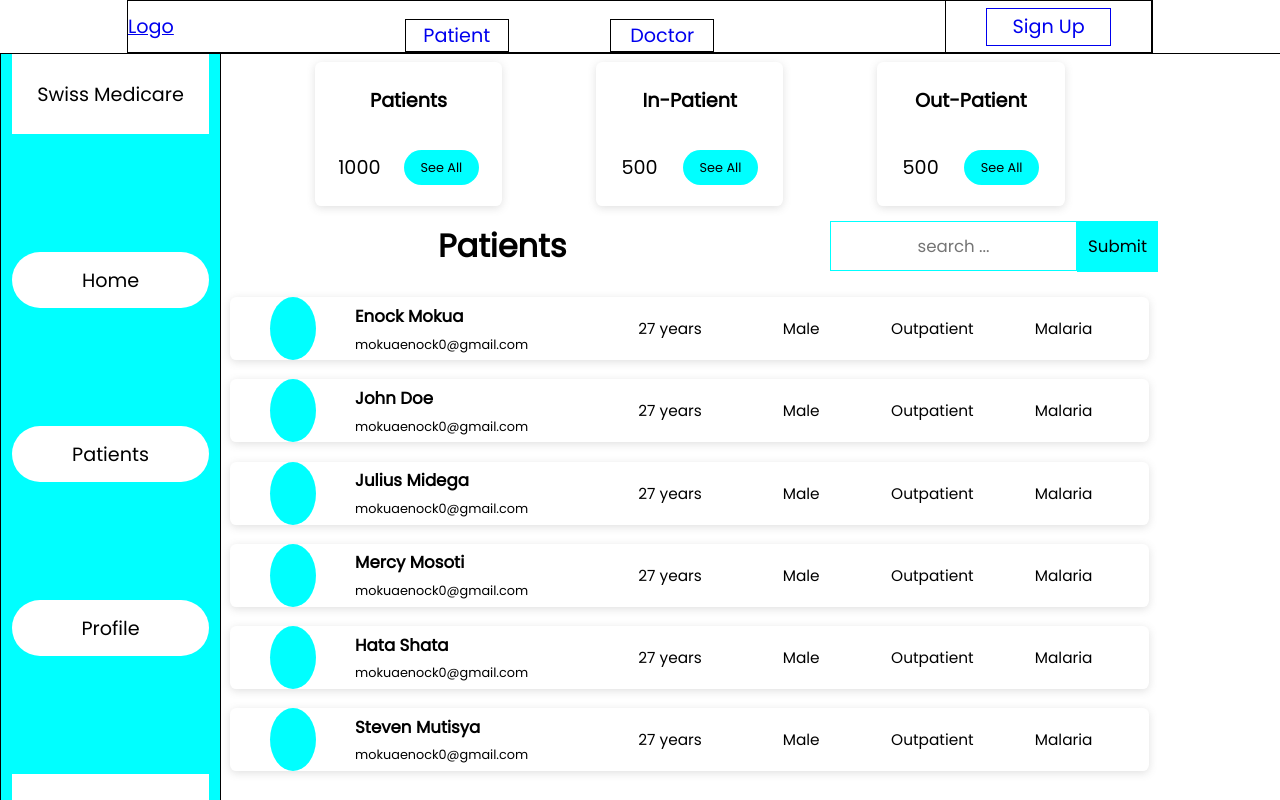
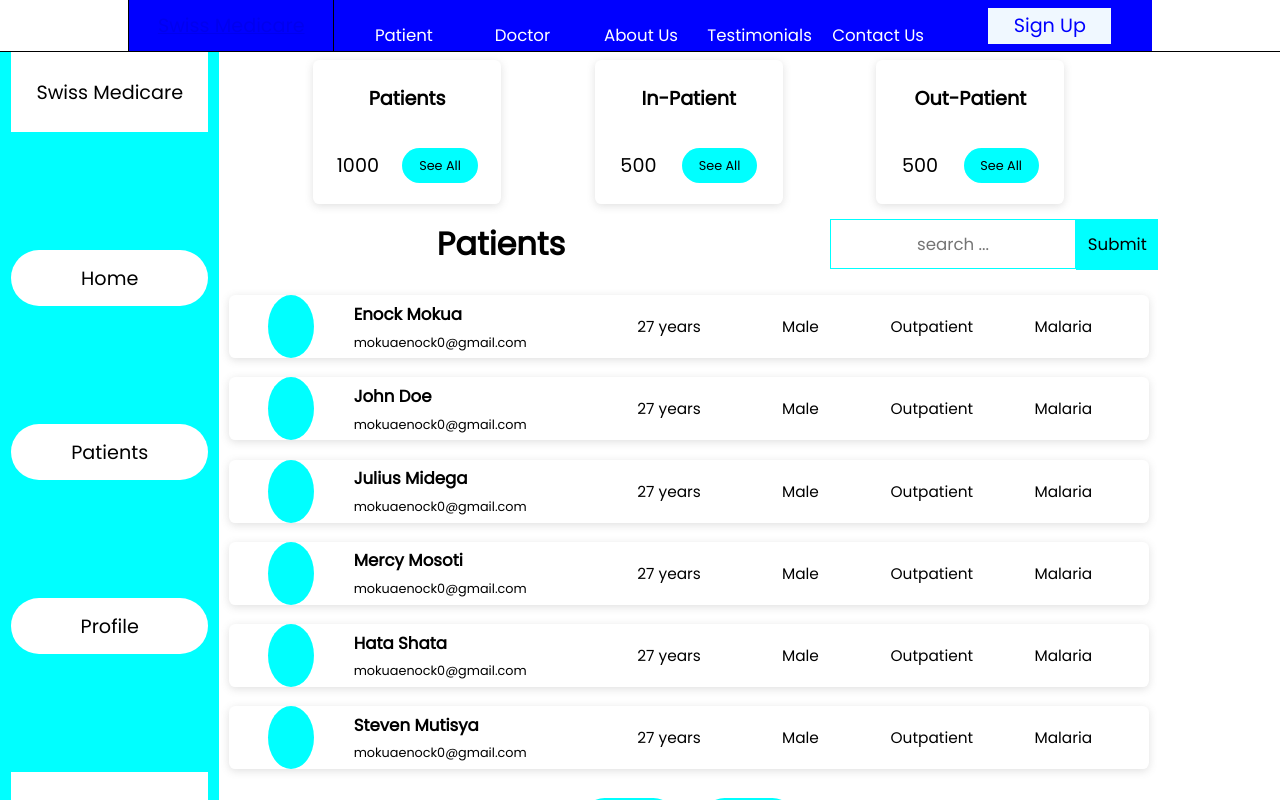
Before and after one commit to MokuaEnock/swiss, a React (Create React App) app: page /doctor/list in a window 1280 px wide. Shown: the top 800 px of the page. Built offline with nearby package versions, Linux system fonts and the light colour scheme.

Commit message:
edit header logo

```diff
--- a/src/App.css
+++ b/src/App.css
@@ -29,11 +29,12 @@ header {
   flex-direction: row;
   justify-content: space-between;
   align-items: center;
-  border: thin solid black;
+  background-color: blue;
+  /* border: thin solid black; */
 }
 
 #header-container {
-  width: 50%;
+  width: 60%;
   height: 100%;
   display: flex;
   flex-direction: row;
@@ -43,9 +44,11 @@ header {
 
 #header-container > * {
   text-decoration: none;
-  width: 20%;
+  width: 16%;
   height: 60%;
-  border: thin solid black;
+  color: white;
+  font-size: 1.3vw;
+  /* border: thin solid black; */
   display: flex;
   flex-direction: row;
   justify-content: center;
@@ -55,7 +58,7 @@ header {
 #header-auth {
   width: 20%;
   height: 100%;
-  border: thin solid black;
+  /* border: thin solid black; */
   display: flex;
   flex-direction: row;
   justify-content: center;
@@ -63,7 +66,7 @@ header {
 }
 
 #header-auth > * {
-  border: thin solid;
+  /* border: thin solid black; */
   width: 60%;
   height: 70%;
   display: flex;
@@ -71,6 +74,18 @@ header {
   justify-content: center;
   align-items: center;
   text-decoration: none;
+  background-color: aliceblue;
+  color: blue;
+}
+
+#header-logo {
+  width: 20%;
+  border: thin solid black;
+  height: 100%;
+  display: flex;
+  flex-direction: row;
+  justify-content: center;
+  align-items: center;
 }
 
 main {
--- a/src/components/header.js
+++ b/src/components/header.js
@@ -5,13 +5,15 @@ export default function Header() {
   return (
     <header id="header">
       <div id="header-logo">
-        <Link to="/">Logo</Link>
+        <Link to="/">Swiss Medicare</Link>
       </div>
 
       <div id="header-container">
         <Link to="/patient">Patient</Link>
         <Link to="/doctor">Doctor</Link>
-        {/* <Link to="/patient">Patient</Link> */}
+        <Link to="/patient">About Us</Link>
+        <Link to="/patient">Testimonials</Link>
+        <Link to="/patient">Contact Us</Link>
       </div>
 
       <div id="header-auth">
```
